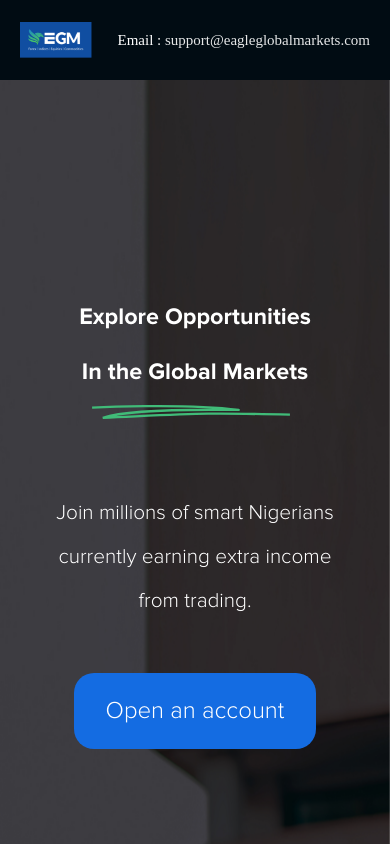
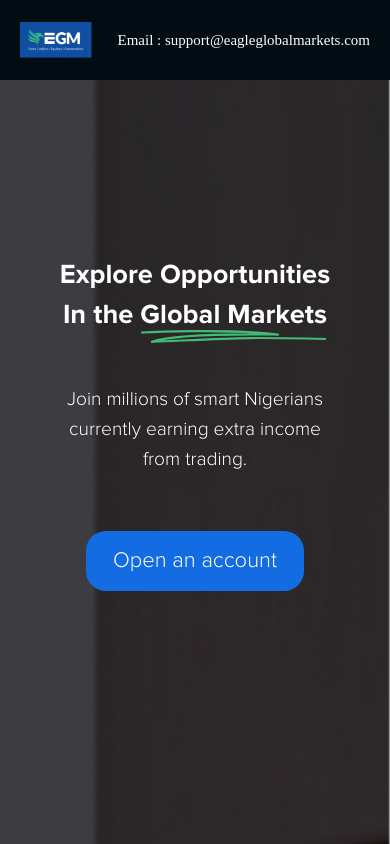
Before and after one commit to Marvelousy20/landingPage, a Vue app: page / in a window 390 px wide. Shown: the top 844 px of the page. Built offline with nearby package versions, Linux system fonts and the light colour scheme.

Commit message:
made changes

```diff
--- a/src/components/Body.vue
+++ b/src/components/Body.vue
@@ -16,8 +16,12 @@
             <img src="../assets/Green stroke 1.svg" alt="stroke">
         </div> -->
 
-        <div class="sub-topic">
+        <div class="sub-topic desktop">
             Join millions of smart Nigerians currently earning extra income from trading.
+        </div>
+
+        <div class="sub-topic mobile">
+            Join millions of smart Nigerians <br> currently earning extra income <br> from trading.
         </div>
 
         <div class="button-cont">
@@ -100,7 +104,6 @@
 
     .explore-topic {
         font-family: 'Proxima Nova';
-        font-weight: 900;
         font-size: 4.5vw;
         line-height: 75px !important;
     }
@@ -152,18 +155,20 @@
         }
 
         .explore-topic {
-            font-size: 6vw;
+            font-size: 7vw;
             text-align: center;
             font-family: 'Proxima Nova';
-            line-height: 55px !important;
+            line-height: 40px !important;
         }
 
         .explore-img {
-            width: 60%;
+            align-self: flex-end !important;
+            max-width: 400px;
         }
 
         .explore-img img {
-            width: 100%;
+            width: 80%;
+            float: right;
         }
 
         .mobile {
@@ -171,8 +176,8 @@
         }
 
         .sub-topic {
-            font-size: 1.3rem;
-            max-width: 300px;
+            font-size: 1.7rem;
+            /* max-width: 300px; */
             text-align: center;
             margin: 0 auto;
         }
@@ -185,7 +190,7 @@
             height: 1394.5px !important;
             color: #fff;
             /* position: relative; */
-            padding: 140px 30px
+            padding: 165px 30px
         }
 
         .button {
@@ -278,7 +283,6 @@
     @media screen and (min-width: 1400px){
         .explore-topic {
             font-family: 'Proxima Nova';
-            font-weight: 900;
             font-size: 4.5vw;
             line-height: 75px !important;
         }
@@ -288,8 +292,8 @@
         }
         .explore-img {
             align-self: flex-start !important;
-            width: 53%;
-            margin-right: 70px !important;
+            width: 50%;
+            margin-right: 65px !important;
         }
 
         .explore-img {
@@ -309,4 +313,52 @@
             display: none;
         }
     }
+
+    @media screen and (min-width: 1500px) {
+        .explore-topic {
+            font-family: 'Proxima Nova';
+            line-height: 90px !important;
+        }
+    }
+
+    @media screen and (max-width: 414px) {
+        .section-one-cont {
+            background: url('../assets/MH.png');
+            background-repeat: no-repeat;
+            background-position: right;
+            background-size: cover;
+            padding: 105px 30px;
+            height: 200vh !important;
+        }
+
+        .sub-topic {
+            font-size: 1.2rem;
+            max-width: 300px;
+            line-height: 30px;
+            text-align: center;
+            margin: 50px auto;
+        }
+
+        .button {
+            padding: 1.2rem 1.7rem;
+        }
+
+        .explore-img {
+            align-self: flex-end !important;
+            max-width: 500px;
+            position: absolute;
+            top: 250px;
+            left: 80px;
+        }
+
+        .explore-img img {
+            width: 75%;
+            float: right;
+        }
+
+        .button-cont a {
+            font-family: 'Proxima Nova Light';
+            font-size: 22px;
+        }
+    }
 </style>
--- a/src/components/Details.vue
+++ b/src/components/Details.vue
@@ -1,7 +1,12 @@
 <template>
     <div class="container-fluid">
-        <div class="uncover">Uncover a trading experience <br> that’s built just for you.</div>
+        <div class="uncover-cont">
+            <div class="uncover desktop d">
+                Uncover a trading experience <br> that’s built just for you.
+            </div>
+        </div>
 
+        <div class="uncover mobile">Uncover a trading <br> experience that’s built just <br> for you.</div>
         <div class="img-text-cont mt-5">
             <div>
                 <img class="img left" src="../assets/XMLID_806_.svg" alt="">
@@ -9,7 +14,7 @@
             </div>
 
             <div>
-                <img class="desktop" src="../assets/Component 3 – 1.svg" alt="">
+                <img class="desktop a" src="../assets/Component 3 – 1.svg" alt="">
                 <img class="mobile" src="../assets/Component 2 – 2.svg" alt="">
             </div>
 
@@ -19,7 +24,7 @@
             </div>
 
             <div>
-                <img class="desktop" src="../assets/Component 3 – 1.svg" alt="">
+                <img class="desktop a" src="../assets/Component 3 – 1.svg" alt="">
                 <img class="mobile" src="../assets/Component 2 – 2.svg" alt="">
             </div>
 
@@ -37,19 +42,23 @@
         position: relative;
         background-image: url('../assets/Mask Group 5.svg');
         background-color:rgb(1,12,19);
-        padding: 120px 0;
+        padding: 120px 120px;
         font-family: 'Proxima Nova Regular';
     }
 
     .uncover {
-        /* max-width: 800px; */
         font-size: 3.5vw;
         text-align: center;
-        margin: 20px auto;
+        margin: 20px 0;
         /* margin-left: 300px; */
         margin-bottom: 120px;
-        font-family: 'Proxima Nova SemiBold';
+        font-family: 'Proxima Nova SemiBold' !important;
         line-height: 63px;
+    }
+
+    .d {
+        margin-left: 90px;
+        /* transform: translateX(4%); */
     }
 
     .img-text-cont {
@@ -57,7 +66,6 @@
         text-align: center;
         /* max-width: 1215px; */
         justify-content: space-between;
-        padding: 0 50px;
         margin: 0 auto;
     }
 
@@ -69,10 +77,6 @@
 
     .mobile {
         display: none;
-    }
-
-    .desktop, .central {
-        margin-left: -60px;
     }
 
     .img {
@@ -95,8 +99,9 @@
         }
 
         .uncover {
-            max-width: 256px;
             font-size: 26px;
+            margin-bottom: 66px;
+            line-height: 40px;
         }
 
         .img-text-cont div>div {
@@ -113,6 +118,10 @@
 
         .no-display {
             display: block;
+        }
+
+         .desktop, .central {
+            margin-left: 0px;
         }
     }
 
@@ -149,6 +158,12 @@
     }
 
 
+     @media screen and (min-width: 1600px) {
+        .uncover {
+            font-family: 'Proxima Nova SemiBold' !important;
+        }
+    }
+
     @media screen and (min-width: 1400px){
 
     }
--- a/src/components/Navbar.vue
+++ b/src/components/Navbar.vue
@@ -8,7 +8,7 @@
                         <img src="../assets/mobile/EGM_.png" class="mobile" alt="logo">
                     </li>
                     <li class="spacer"></li>
-                    <li class="line"><span class="contact"> Contact :</span> <span class="number">08035138790</span></li>
+                    <li class="line"><span class="contact"> Contact :</span> <span class="number">0803 513 8790</span></li>
                     <li><span class="email"> Email : </span> <span class="mail">support@eagleglobalmarkets.com</span></li>
                 </ul>
             </nav>
@@ -56,9 +56,9 @@
     }
 
     .number, .mail {
-        font-family: 'Proximal Nova Light !important';
+        font-family: 'Proximal Nova Light'  !important;
         font-size: 15px;
-        opacity: .9;
+        /* opacity: .9; */
     }
 
     @media screen and (max-width: 700px) {
--- a/src/components/Platform.vue
+++ b/src/components/Platform.vue
@@ -77,7 +77,6 @@
         border-radius: 50%;
         margin-top: 10px;
         margin-right: 20px;
-
     }
 
     li {
@@ -243,4 +242,20 @@
             padding-left:13rem;
         }
     }
+
+        @media screen and (max-width: 414px) {
+            .flex {
+                display: flex;
+                align-items: flex-start;
+            }
+
+            .bullet {
+                background: #146CE2;
+                height: 11px;
+                width: 11px;
+                border-radius: 50%;
+                margin-top: 10px;
+                margin-right: 20px;
+            }
+        }
 </style>
--- a/src/components/Trading.vue
+++ b/src/components/Trading.vue
@@ -187,6 +187,10 @@
         .wrapper {
             display: block;
         }
+
+        .button {
+            padding: 1.6rem 2rem;
+        }
     }
 
     @media screen and (max-width: 850px) and (min-width: 701px) {
@@ -195,4 +199,15 @@
         }
     }
 
+
+        @media screen and (max-width: 414px) {
+        .button {
+            padding: 1.2rem 1.7rem;
+        }
+
+        .button-cont a {
+            font-family: 'Proxima Nova Light';
+            font-size: 22px;
+        }
+    }
 </style>
```
